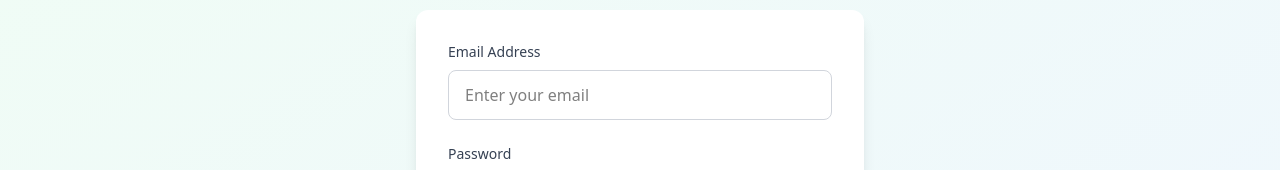
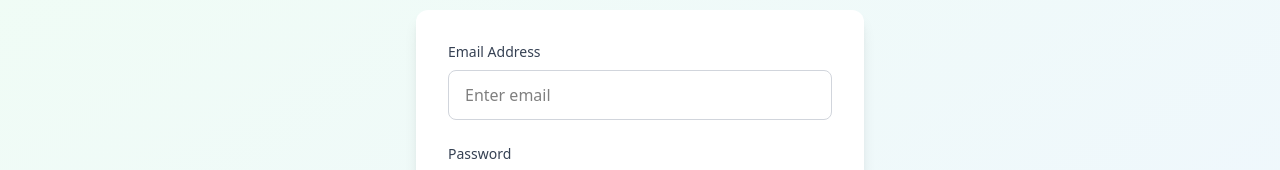
Before and after one commit to Firalen/-FarmConnect, a React (Vite) app in the folder farmconnect-frontend/farmconnect-frontend/: page /login in a window 1280 px wide. Shown: the part 290-460 px from the top of the page. Built offline with nearby package versions, Linux system fonts and the light colour scheme; no server answers.

Commit message:
Update placeholder text in Login component: Changed "Enter your email" to "Enter email" for brevity and consistency in user interface.

```diff
--- a/farmconnect-frontend/farmconnect-frontend/src/pages/Login.jsx
+++ b/farmconnect-frontend/farmconnect-frontend/src/pages/Login.jsx
@@ -112,7 +112,7 @@ const Login = () => {
                 className={`w-full px-4 py-3 border rounded-lg focus:ring-2 focus:ring-green-500 focus:border-transparent transition-colors duration-200 ${
                   errors.email ? 'border-red-500' : 'border-gray-300'
                 }`}
-                placeholder="Enter your email"
+                placeholder="Enter email"
               />
               {errors.email && (
                 <p className="mt-1 text-sm text-red-600">{errors.email}</p>
```
